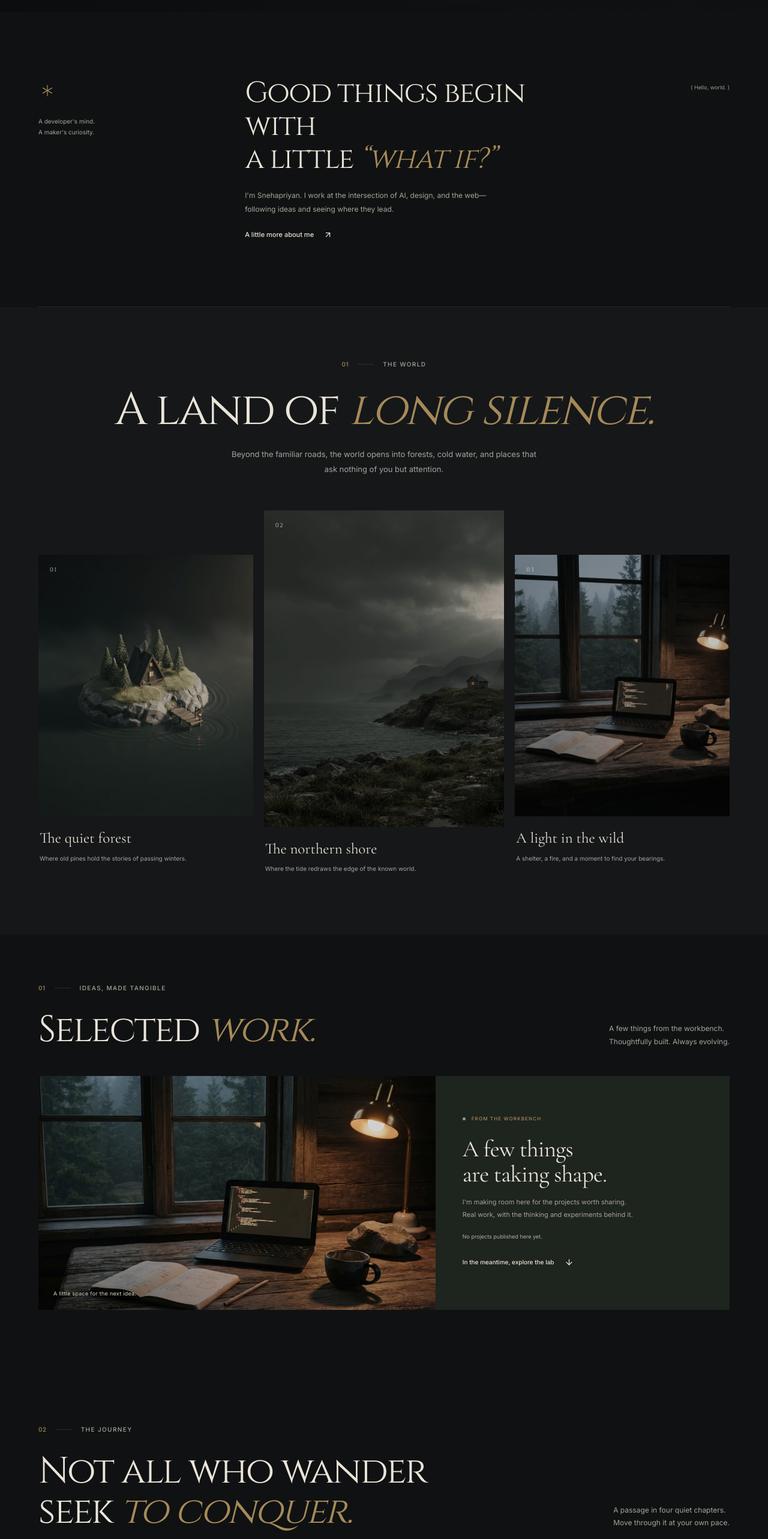
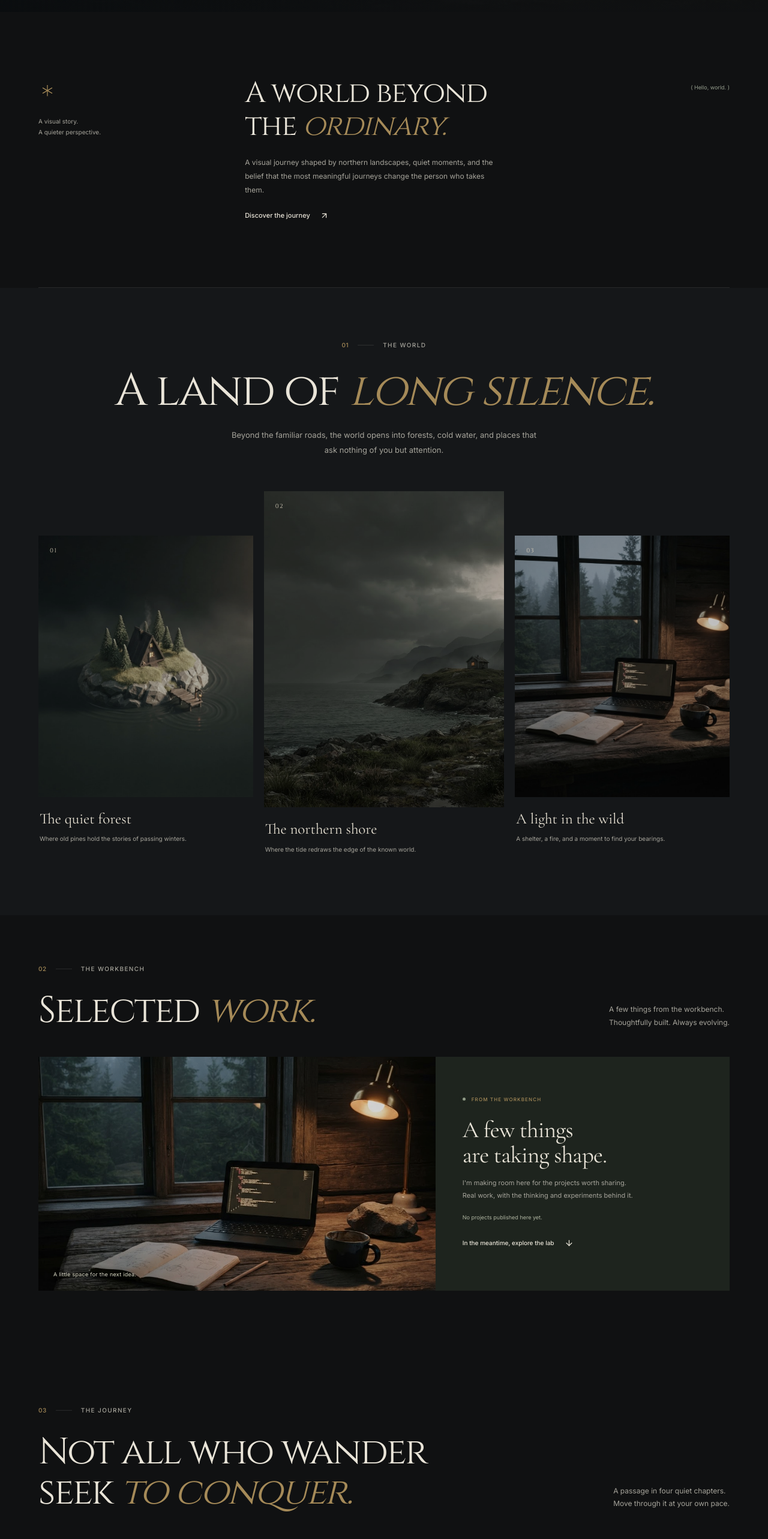
Before and after one commit to Snehapriyan697/sp-studio, a Next.js app: page / in a window 1280 px wide. Shown: the part 780-3346 px from the top of the page at 60% size. Built offline with nearby package versions, Linux system fonts and the light colour scheme.

Commit message:
Polish Beyond the Horizon visual identity and responsive experience

```diff
--- a/components/portfolio/sections.tsx
+++ b/components/portfolio/sections.tsx
@@ -9,8 +9,8 @@ export function SectionLabel({ number, children }: { number: string; children: R
 export function Introduction() {
   return (
     <section id="intro" className="intro-section page-width" aria-labelledby="intro-heading">
-      <div className="intro-note"><Asterisk aria-hidden="true" /><span>A developer&apos;s mind.<br />A maker&apos;s curiosity.</span></div>
-      <div className="intro-copy"><h2 id="intro-heading">Good things begin with<br />a little <em>“what if?”</em></h2><p>I&apos;m Snehapriyan. I work at the intersection of AI, design, and the web—following ideas and seeing where they lead.</p><a href="#about" className="text-link">A little more about me <ArrowUpRight size={15} aria-hidden="true" /></a></div>
+      <div className="intro-note"><Asterisk aria-hidden="true" /><span>A visual story.<br />A quieter perspective.</span></div>
+      <div className="intro-copy"><h2 id="intro-heading">A world beyond<br />the <em>ordinary.</em></h2><p>A visual journey shaped by northern landscapes, quiet moments, and the belief that the most meaningful journeys change the person who takes them.</p><a href="#about" className="text-link">Discover the journey <ArrowUpRight size={15} aria-hidden="true" /></a></div>
       <span className="intro-index" aria-hidden="true">( Hello, world. )</span>
     </section>
   )
@@ -19,7 +19,7 @@ export function Introduction() {
 export function SelectedWork() {
   return (
     <section id="work" className="section-shell page-width" aria-labelledby="work-heading">
-      <SectionLabel number="01">Ideas, made tangible</SectionLabel>
+      <SectionLabel number="02">The workbench</SectionLabel>
       <div className="section-heading"><h2 id="work-heading">Selected <em>work.</em></h2><p>A few things from the workbench.<br />Thoughtfully built. Always evolving.</p></div>
       {projects.length > 0 ? <div className="project-list">{projects.map((project, index) => (
         <a className="project-feature" href={project.url} target="_blank" rel="noopener noreferrer" key={project.name}>
@@ -63,7 +63,7 @@ export function Journey() {
   ]
   return (
     <section id="journey" className="journey-section page-width">
-      <SectionLabel number="02">The journey</SectionLabel>
+      <SectionLabel number="03">The journey</SectionLabel>
       <div className="section-heading"><h2>Not all who wander<br />seek <em>to conquer.</em></h2><p>A passage in four quiet chapters.<br />Move through it at your own pace.</p></div>
       <div className="journey-track">{chapters.map((chapter, index) => <article className="journey-stop" key={chapter.time}>
         <span className="journey-marker">{String(index + 1).padStart(2, '0')}</span><span className="journey-time">{chapter.time}</span><h3>{chapter.title}</h3><p>{chapter.text}</p>
@@ -76,7 +76,7 @@ export function Philosophy() {
   return (
     <section id="philosophy" className="philosophy-section">
       <div className="philosophy-grain" />
-      <div className="page-width philosophy-inner"><SectionLabel number="03">The philosophy</SectionLabel>
+      <div className="page-width philosophy-inner"><SectionLabel number="04">The philosophy</SectionLabel>
         <span className="quote-mark" aria-hidden="true">“</span>
         <blockquote>I have no enemies.<br /><em>The hardest battle is the one within.</em></blockquote>
         <p>PEACE · FREEDOM · PURPOSE · HUMANITY</p>
@@ -89,7 +89,7 @@ export function Philosophy() {
 export function About() {
   return (
     <section id="about" className="about-section section-shell page-width" aria-labelledby="about-heading">
-      <SectionLabel number="04">The person behind the pixels</SectionLabel>
+      <SectionLabel number="05">The person behind the pixels</SectionLabel>
       <div className="about-grid">
         <div className="about-art"><Image src="/images/northern-shore.png" alt="Warm light over a quiet rocky coastline" fill sizes="(max-width: 700px) 100vw, 40vw" /><div className="about-art-caption"><Asterisk size={22} aria-hidden="true" /><span>Room to think.<br />Space to build.</span></div></div>
         <div className="about-copy"><h2 id="about-heading">A little <em>about me.</em></h2><p>I&apos;m Snehapriyan, an AI developer and web designer interested in the space where software, design, and emerging technology meet.</p><p>I enjoy taking an idea, breaking it apart, experimenting with different approaches, and turning it into something people can actually interact with.</p><div className="beyond"><h3><Plus size={13} aria-hidden="true" /> Beyond the browser.</h3><p>Usually curious about something—AI, games, 3D, motorcycles, or a new thing to learn. Not everything needs to become a project.</p></div></div>
@@ -110,9 +110,9 @@ export function Contact() {
     <>
       <section id="contact" className="contact-section" aria-labelledby="contact-heading">
         <div className="contact-landscape" aria-hidden="true"><Image src="/images/northern-shore.png" alt="" fill sizes="100vw" /></div>
-        <div className="page-width contact-content"><SectionLabel number="05">An open invitation</SectionLabel><h2 id="contact-heading">Let&apos;s make<br />something <em>interesting.</em></h2><p>Have an idea, experiment, or simply want to talk<br className="desktop-break" /> about something you&apos;re building?</p><div className="contact-links">{links.map(({ label, href, Icon }) => href ? <a key={label} href={href} target={label !== 'Email' ? '_blank' : undefined} rel={label !== 'Email' ? 'noopener noreferrer' : undefined}><Icon size={15} aria-hidden="true" />{label}<ArrowUpRight size={15} aria-hidden="true" /></a> : <span key={label} className="contact-placeholder"><Icon size={15} aria-hidden="true" />{label}<span>{label === 'Email' ? 'Add email' : 'Add link'}</span></span>)}</div></div>
+        <div className="page-width contact-content"><SectionLabel number="06">An open invitation</SectionLabel><h2 id="contact-heading">Let&apos;s make<br />something <em>interesting.</em></h2><p>Have an idea, experiment, or simply want to talk<br className="desktop-break" /> about something you&apos;re building?</p><div className="contact-links">{links.map(({ label, href, Icon }) => href ? <a key={label} href={href} target={label !== 'Email' ? '_blank' : undefined} rel={label !== 'Email' ? 'noopener noreferrer' : undefined}><Icon size={15} aria-hidden="true" />{label}<ArrowUpRight size={15} aria-hidden="true" /></a> : <span key={label} className="contact-placeholder"><Icon size={15} aria-hidden="true" />{label}<span>{label === 'Email' ? 'Add email' : 'Add link'}</span></span>)}</div></div>
       </section>
-      <footer className="footer page-width"><a href="#home" className="footer-brand">Snehapriyan<span>.</span><span className="footer-role">AI developer / Web designer</span></a><span className="footer-note">Built with curiosity.</span><div className="footer-end"><span>© 2026</span><a href="#home" aria-label="Back to top"><ArrowUpRight size={17} aria-hidden="true" /></a></div></footer>
+      <footer className="footer page-width"><a href="#home" className="footer-brand">Snehapriyan<span>.</span><span className="footer-role">AI developer / Web designer</span></a><span className="footer-note">A journey by Snehapriyan.</span><div className="footer-end"><span>© 2026</span><a href="#home" aria-label="Back to top"><ArrowUpRight size={17} aria-hidden="true" /></a></div></footer>
     </>
   )
 }
```
